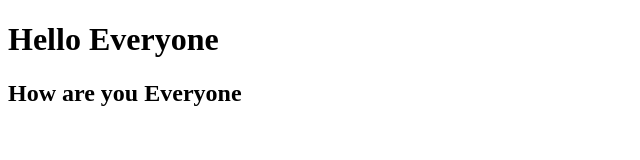
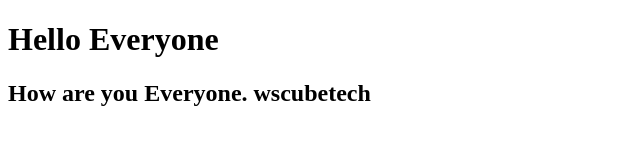
Before and after one commit to nikhilcoder061/firstproject, a plain HTML site: page index.html in a window 1280 px wide. Shown: the whole page, without its empty margins (0-640 px from the left). Drawn offline with Linux system fonts and the light colour scheme.

Commit message:
Describe your changes here

```diff
--- a/index.html
+++ b/index.html
@@ -8,7 +8,7 @@
 <body>
 
     <h1>Hello Everyone</h1>
-    <h2>How are you Everyone</h2>
+    <h2>How are you Everyone. wscubetech</h2>
 </body>
 <script>
 
```
